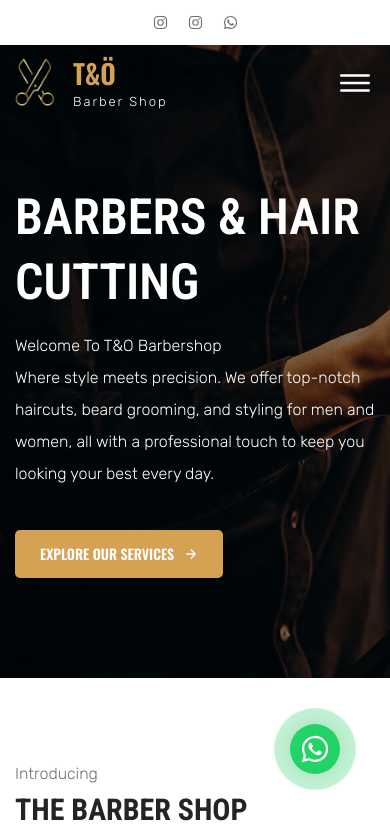
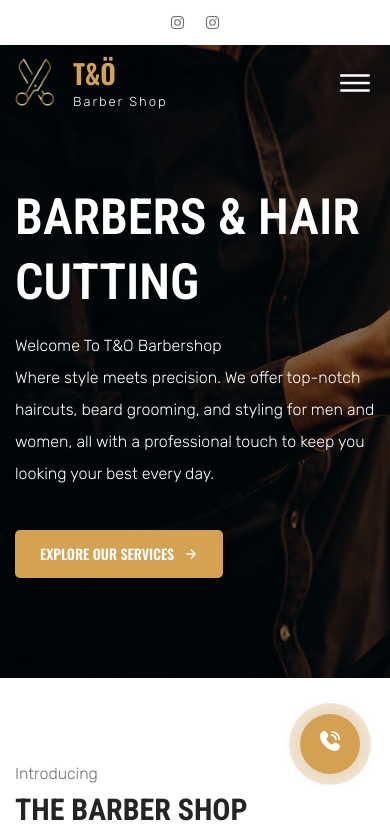
Before and after one commit to hale63/Barber_website, a plain HTML site: page index.html in a window 390 px wide. Shown: the top 836 px of the page. Drawn offline with nearby package versions, Linux system fonts and the light colour scheme; grey boxes are pictures that could not be loaded.

Commit message:
phone update

```diff
--- a/assets/css/style.css
+++ b/assets/css/style.css
@@ -165,33 +165,31 @@ body {
 ::-webkit-scrollbar-thumb:hover { background-color: hsl(0, 0%, 70%); }
 
 /*-----------------------------------*\
-  #Whatsapp button
+  #Phone button
 \*-----------------------------------*/
 
-#whatsapp .wtsapp {
+#phone .phone-call {
   position: fixed;
   transition: all .5s ease;
-  background-color: #25d366;
-  display: flex;               /* ⬅️ عشان نخليها flexbox */
-  align-items: center;         /* ⬅️ وسط عمودي */
+  background-color: var(--indian-yellow);
+  display: flex;
+  align-items: center;
   justify-content: center;
-  text-align: center;
   box-shadow: 0 0 20px rgb(0,0,0,0.15);
-  border-radius: 50px;
+  border-radius: 50%;
   border-right: none;
   color:#fff;
-  font-weight: 700;
-  font-size: 30px;
+  font-size: 20px;
   bottom: 70px;
-  right: 50px;
+  right: 30px;
   border: 0;
   z-index: 99999;
-  width: 50px;
-  height: 50px;
-  line-height: 50px;
-}
-
-#whatsapp .wtsapp:before {
+  width: 60px;
+  height: 60px;
+  cursor: pointer;
+}
+
+#phone .phone-call:before {
   content: "";
   position: absolute;
   z-index: -1;
@@ -201,9 +199,10 @@ body {
   display: block;
   width: 60px;
   height: 60px;
-  background-color: #25d366;
+  background-color: var(--indian-yellow);
   border-radius: 50%;
   animation: pulse-border 1500ms ease-out infinite;
+
 }
 
 #whatsapp .wtsapp:focus {
--- a/index.html
+++ b/index.html
@@ -39,7 +39,7 @@
     href="https://fonts.googleapis.com/css2?family=Oswald:wght@400;500;600;700&family=Rubik:wght@300,400;700&display=swap"
     rel="stylesheet">
     <link href="https://fonts.googleapis.com/css2?family=Roboto+Condensed:ital,wght@0,100..900;1,100..900&display=swap" rel="stylesheet">
-
+    <link rel='stylesheet' href='https://cdn-uicons.flaticon.com/3.0.0/uicons-solid-rounded/css/uicons-solid-rounded.css'>
   <!--
     - flaticon
   -->
@@ -86,11 +86,7 @@
                 <ion-icon name="logo-instagram"></ion-icon>
                 </a>
               </li>
-              <li>
-                <a href="https://wa.me/+31062886933" class="social-link" target="_blank">
-                  <ion-icon name="logo-whatsapp"></ion-icon>
-                </a>
-              </li>
+
 
 
             </ul>
@@ -172,9 +168,9 @@
 
   <main>
     <article>
-      <div id="whatsapp">
-        <a href="https://wa.me/+31628896933" target="_blank" id="toggle1" class="wtsapp">
-           <ion-icon name="logo-whatsapp"></ion-icon>
+      <div id="phone">
+        <a onclick="window.location.href='tel:+31628896933'" target="_blank" id="toggle1" class="phone-call">
+           <i class="fi fi-sr-phone-call"></i>
         </a>
       </div>
       <!--
```
Also changed, not shown: index-ar.html (+5 -9 lines), index-du.html (+5 -9 lines).
